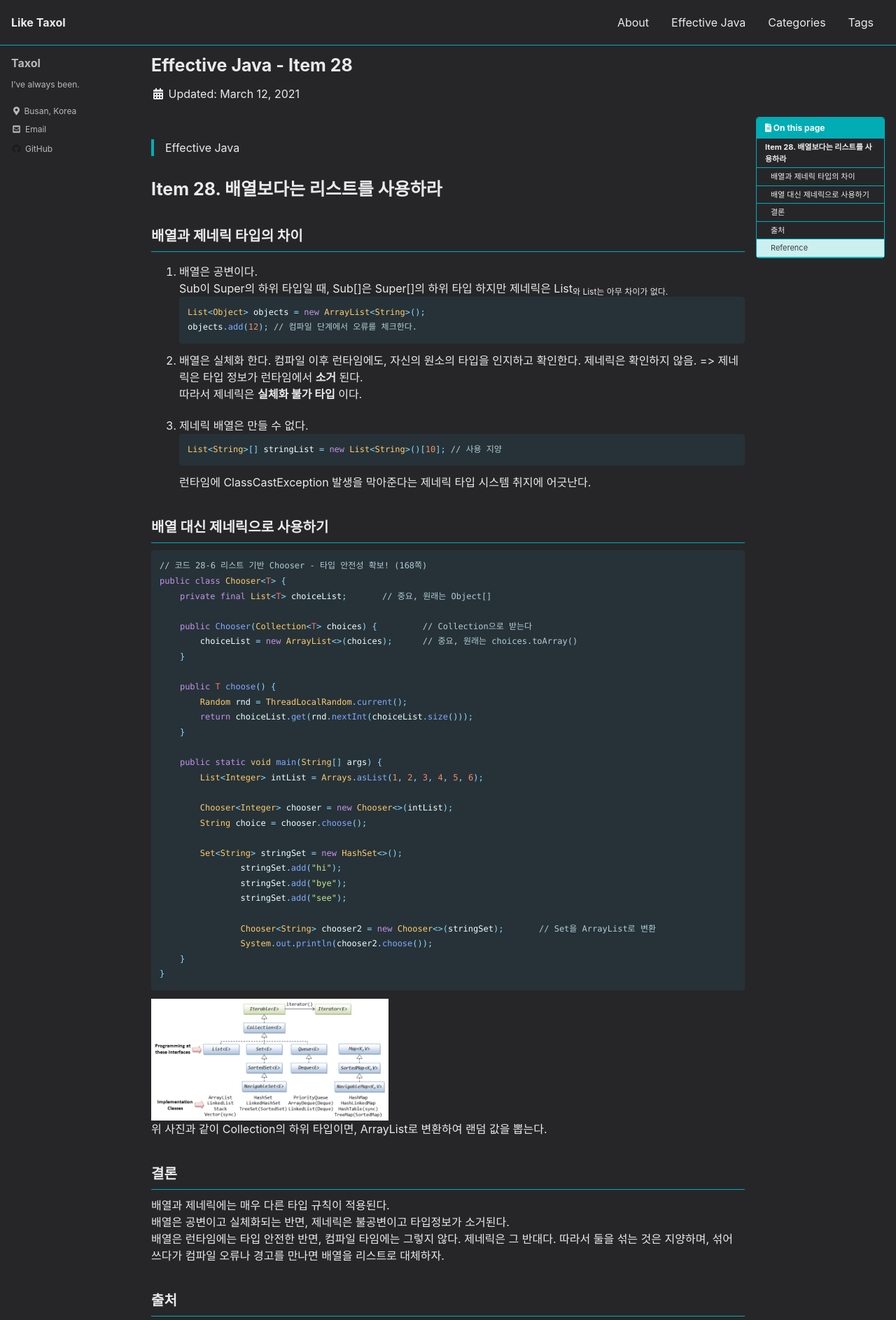
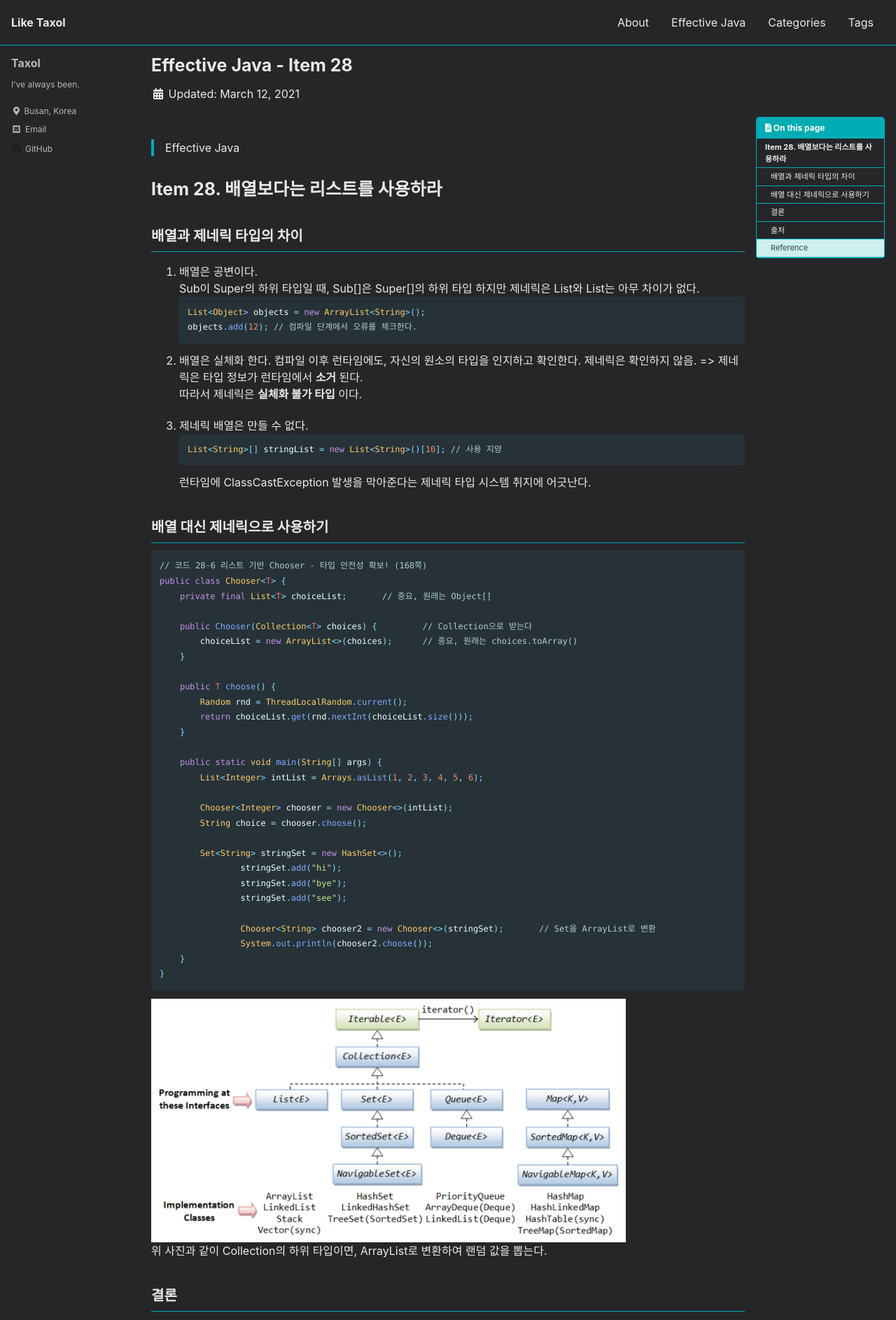
Before and after one commit to taxol1203/taxol1203.github.io, a Jekyll site: the page built from _posts/2021-03-12-EJ-Item28.md, in a window 1280 px wide. Shown: the top 1886 px of the page at 70% size. Built offline with Jekyll 4.4.1, drawn with Linux system fonts in a browser that asks for light colours; cached includes are drawn as plain includes.

Commit message:
item28_2

````diff
--- a/_posts/2021-03-12-EJ-Item28.md
+++ b/_posts/2021-03-12-EJ-Item28.md
@@ -17,7 +17,7 @@
 ## 배열과 제네릭 타입의 차이
 1. 배열은 공변이다.
 Sub이 Super의 하위 타입일 때, Sub[]은 Super[]의 하위 타입
-하지만 제네릭은 List<Sub>와 List<Super>는 아무 차이가 없다.
+하지만 제네릭은 List<Sub.>와 List<Super>는 아무 차이가 없다.
 ```java
 List<Object> objects = new ArrayList<String>();
 objects.add(12); // 컴파일 단계에서 오류를 체크한다.
@@ -64,7 +64,7 @@
     }
 }
 ```
-<img src="/images/Tech/EJ/Collection_interfaces.png" width="40%" height="40%">
+<img src="/images/Tech/EJ/Collection_interfaces.png" width="80%" height="80%">
 위 사진과 같이 Collection의 하위 타입이면, ArrayList로 변환하여 랜덤 값을 뽑는다.
 
 ## 결론
````
